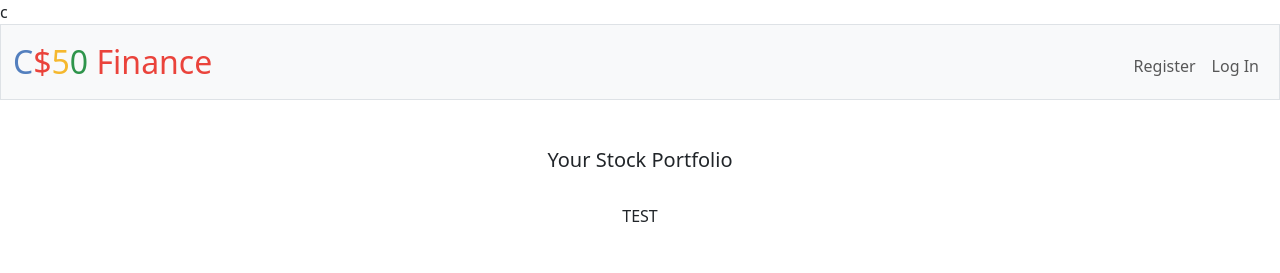
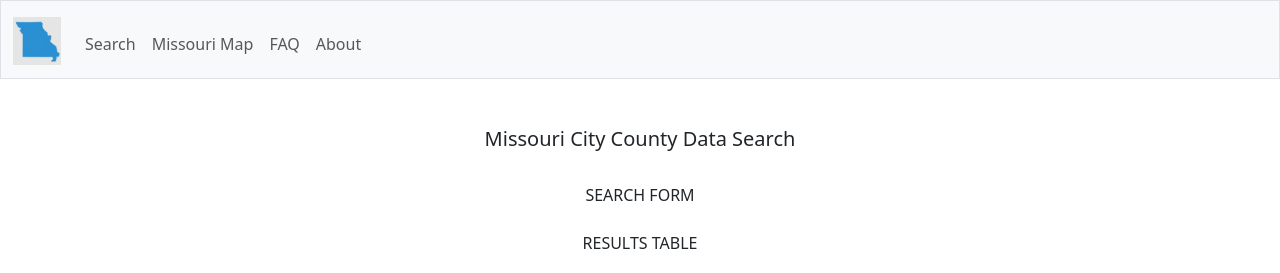
Before and after one commit to bdscheiderer/citycounty, a Flask app: page / in a window 1280 px wide. Shown: the top 273 px of the page. Run offline with Flask 3, Linux system fonts and the light colour scheme.

Commit message:
favicon working

```diff
--- a/app.py
+++ b/app.py
@@ -1,23 +1,33 @@
-from flask import Flask, flash, redirect, render_template, request, session
-from flask_session import Session
+from flask import Flask, flash, redirect, render_template, request, session, url_for
 import sqlite3
 
 
-# set name of database
-# citycounty.db has two tables: city & county
-# city schema: id, Name, Population, Class, County, Seat
-# county schema: id, Name, Population, Class, Township, Seat
+''' set name of database: citycounty.db has two tables--
+    city table schema: id, Name, Population, Class, County, Seat
+    county table schema: id, Name, Population, Class, Township, Seat '''
 DATABASE = "citycounty.db"
 
 
 app = Flask(__name__)
 
-''' TO DO - users need to login??? '''
-# Configure session to use filesystem (instead of signed cookies)
-app.config["SESSION_PERMANENT"] = False
-app.config["SESSION_TYPE"] = "filesystem"
-Session(app)
 
 @app.route("/")
 def index():
     return render_template("index.html")
+
+# @app.route("/map")
+# def map():
+#     return render_template("map.html")
+
+# @app.route("/faq")
+# def faq():
+#     return render_template("faq.html")
+
+# @app.route("/about")
+# def about():
+#     return render_template("about.html")
+
+
+
+if __name__ == '__main__':
+    app.run(debug=True) # Runs the development server
--- a/static/styles.css
+++ b/static/styles.css
@@ -52,3 +52,8 @@ a.button {
     background-color: buttonface;
     text-decoration: none;
 }
+
+img {
+  width: 100%;
+  height: auto;
+}
--- a/templates/index.html
+++ b/templates/index.html
@@ -1,15 +1,20 @@
 {% extends "layout.html" %}
 
 {% block title %}
-    Portfolio
+    MoCityCounty
 {% endblock %}
 
 {% block main %}
-    <h5>Your Stock Portfolio</h5>
+    <h5>Missouri City County Data Search</h5>
     <br>
 
     <div>
-        TEST
+        SEARCH FORM
+    </div>
+    <br>
+
+    <div>
+        RESULTS TABLE
     </div>
 
 {% endblock %}
--- a/templates/layout.html
+++ b/templates/layout.html
@@ -1,4 +1,4 @@
-c<!DOCTYPE html>
+<!DOCTYPE html>
 
 <html lang="en">
 
@@ -11,12 +11,12 @@ c<!DOCTYPE html>
         <link href="https://cdn.jsdelivr.net/npm/bootstrap@5.3.3/dist/css/bootstrap.min.css" rel="stylesheet" integrity="sha384-QWTKZyjpPEjISv5WaRU9OFeRpok6YctnYmDr5pNlyT2bRjXh0JMhjY6hW+ALEwIH" crossorigin="anonymous">
         <script src="https://cdn.jsdelivr.net/npm/bootstrap@5.3.3/dist/js/bootstrap.bundle.min.js" integrity="sha384-YvpcrYf0tY3lHB60NNkmXc5s9fDVZLESaAA55NDzOxhy9GkcIdslK1eN7N6jIeHz" crossorigin="anonymous"></script>
 
-        <!-- https://favicon.io/emoji-favicons/money-bag/ -->
-        <link href="/static/favicon.ico" rel="icon">
+        <!-- https://favicon.io -->
+        <link rel="icon" href="{{url_for('static',filename='/images/favicon.ico')}}" type="image/x-icon">
 
         <link href="/static/styles.css" rel="stylesheet">
 
-        <title>C$50 Finance: {% block title %}{% endblock %}</title>
+        <title>Missouri City County Data Search {% block title %}{% endblock %}</title>
 
     </head>
 
@@ -24,29 +24,17 @@ c<!DOCTYPE html>
 
         <nav class="bg-light border navbar navbar-expand-md navbar-light">
             <div class="container-fluid">
-                <a class="navbar-brand" href="/"><span class="blue">C</span><span class="red">$</span><span class="yellow">5</span><span class="green">0</span> <span class="red">Finance</span></a>
+                <a class="navbar-brand" href="/"><img src="{{url_for('static',filename='/images/favicon.ico')}}"  alt="Missouri"> </a>
                 <button aria-controls="navbar" aria-expanded="false" aria-label="Toggle navigation" class="navbar-toggler" data-bs-target="#navbar" data-bs-toggle="collapse" type="button">
                     <span class="navbar-toggler-icon"></span>
                 </button>
                 <div class="collapse navbar-collapse" id="navbar">
-                    {% if session["user_id"] %}
-                        <ul class="navbar-nav me-auto mt-2">
-                            <li class="nav-item"><a class="nav-link" href="/quote">Quote</a></li>
-                            <li class="nav-item"><a class="nav-link" href="/buy">Buy</a></li>
-                            <li class="nav-item"><a class="nav-link" href="/sell">Sell</a></li>
-                            <li class="nav-item"><a class="nav-link" href="/history">History</a></li>
-                            <!-- <li class="nav-item"><a class="nav-link" href="/addcash">Add Cash</a></li> -->
-                        </ul>
-                        <ul class="navbar-nav ms-auto mt-2">
-                            <li class="nav-item"><a class="nav-link" href="/account">{{ session["username"] }}</a></li>
-                            <li class="nav-item"><a class="nav-link" href="/logout">Log Out</a></li>
-                        </ul>
-                    {% else %}
-                        <ul class="navbar-nav ms-auto mt-2">
-                            <li class="nav-item"><a class="nav-link" href="/register">Register</a></li>
-                            <li class="nav-item"><a class="nav-link" href="/login">Log In</a></li>
-                        </ul>
-                    {% endif %}
+                    <ul class="navbar-nav me-auto mt-2">
+                        <li class="nav-item"><a class="nav-link" href="/index">Search</a></li>
+                        <li class="nav-item"><a class="nav-link" href="/map">Missouri Map</a></li>
+                        <li class="nav-item"><a class="nav-link" href="/faq">FAQ</a></li>
+                        <li class="nav-item"><a class="nav-link" href="/about">About</a></li>
+                    </ul>
                 </div>
             </div>
         </nav>
@@ -60,27 +48,14 @@ c<!DOCTYPE html>
         {% endif %}
 
         <main class="container py-5 text-center">
-            {% block main %}{% endblock %}
+            <div>
+                {% block main %}
+                {% endblock %}
+            </div>
         </main>
 
         <footer class="mb-5">
-            <form action="https://validator.w3.org/check" class="text-center" enctype="multipart/form-data" method="post" target="_blank">
-                <input name="doctype" type="hidden" value="HTML5">
-                <input name="fragment" type="hidden">
-                <input alt="Validate" src="/static/I_heart_validator.png" type="image"> <!-- https://validator.w3.org/ -->
-            </form>
-            <script>
-                document.addEventListener('DOMContentLoaded', function() {
-                    // Adapted from https://stackoverflow.com/a/10162353
-                    const html = '<!DOCTYPE ' +
-                    document.doctype.name +
-                    (document.doctype.publicId ? ' PUBLIC "' + document.doctype.publicId + '"' : '') +
-                    (!document.doctype.publicId && document.doctype.systemId ? ' SYSTEM' : '') +
-                    (document.doctype.systemId ? ' "' + document.doctype.systemId + '"' : '') +
-                    '>\n' + document.documentElement.outerHTML;
-                    document.querySelector('form[action="https://validator.w3.org/check"] > input[name="fragment"]').value = html;
-                });
-            </script>
+           <!--INSERT FOOTER???-->
         </footer>
 
     </body>
```
Also changed, not shown: templates/about.html (added, +15 -0 lines), templates/faq.html (added, +15 -0 lines), templates/map.html (added, +17 -0 lines), static/favicon.ico (added), static/images/android-chrome-192x192.png (added), static/images/android-chrome-512x512.png (added), static/images/apple-touch-icon.png (added), static/images/favicon-16x16.png (added), static/images/favicon-32x32.png (added), static/images/favicon.ico (added), static/images/missouri.jpg (added), static/images/missouri.png (added), static/images/site.webmanifest (added).
